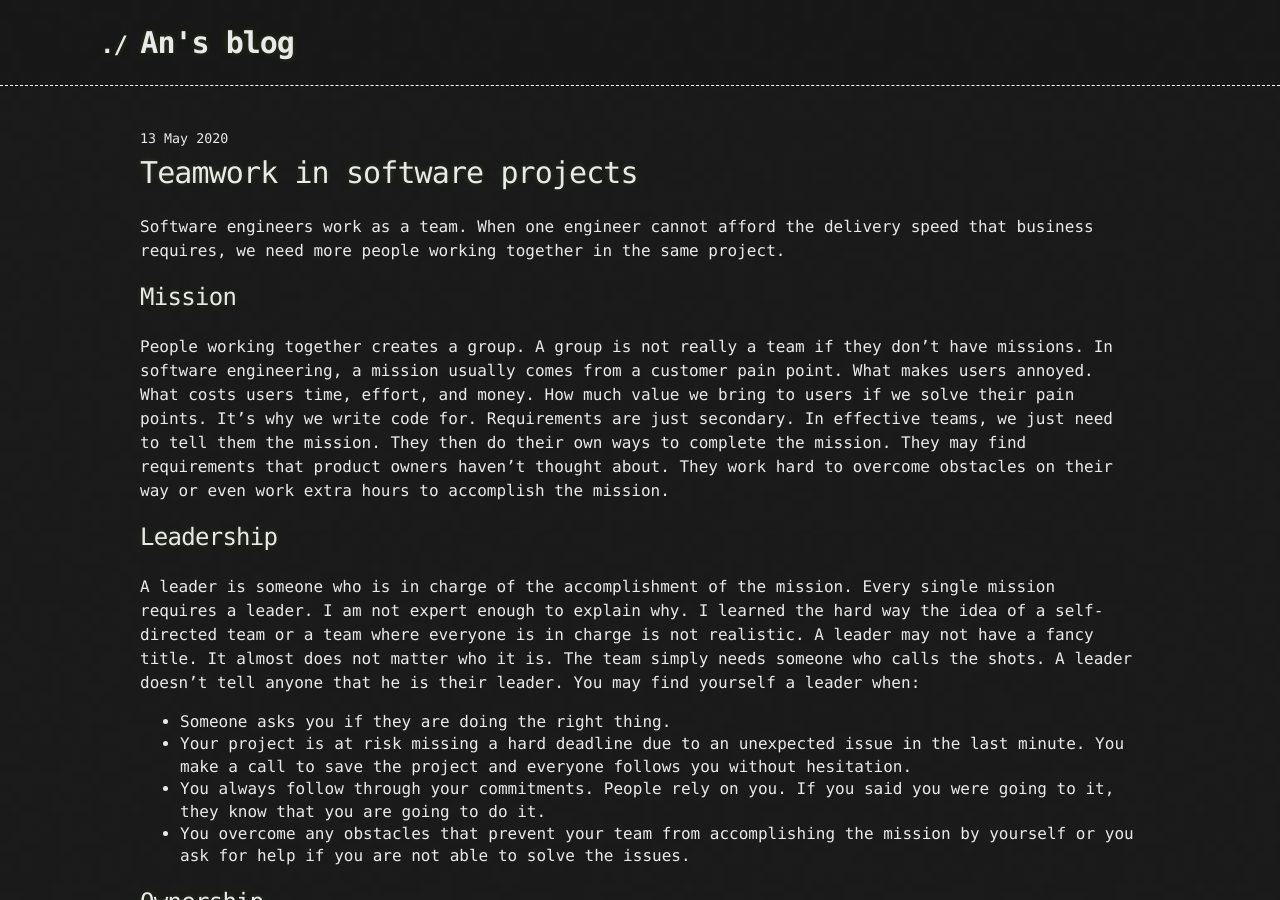
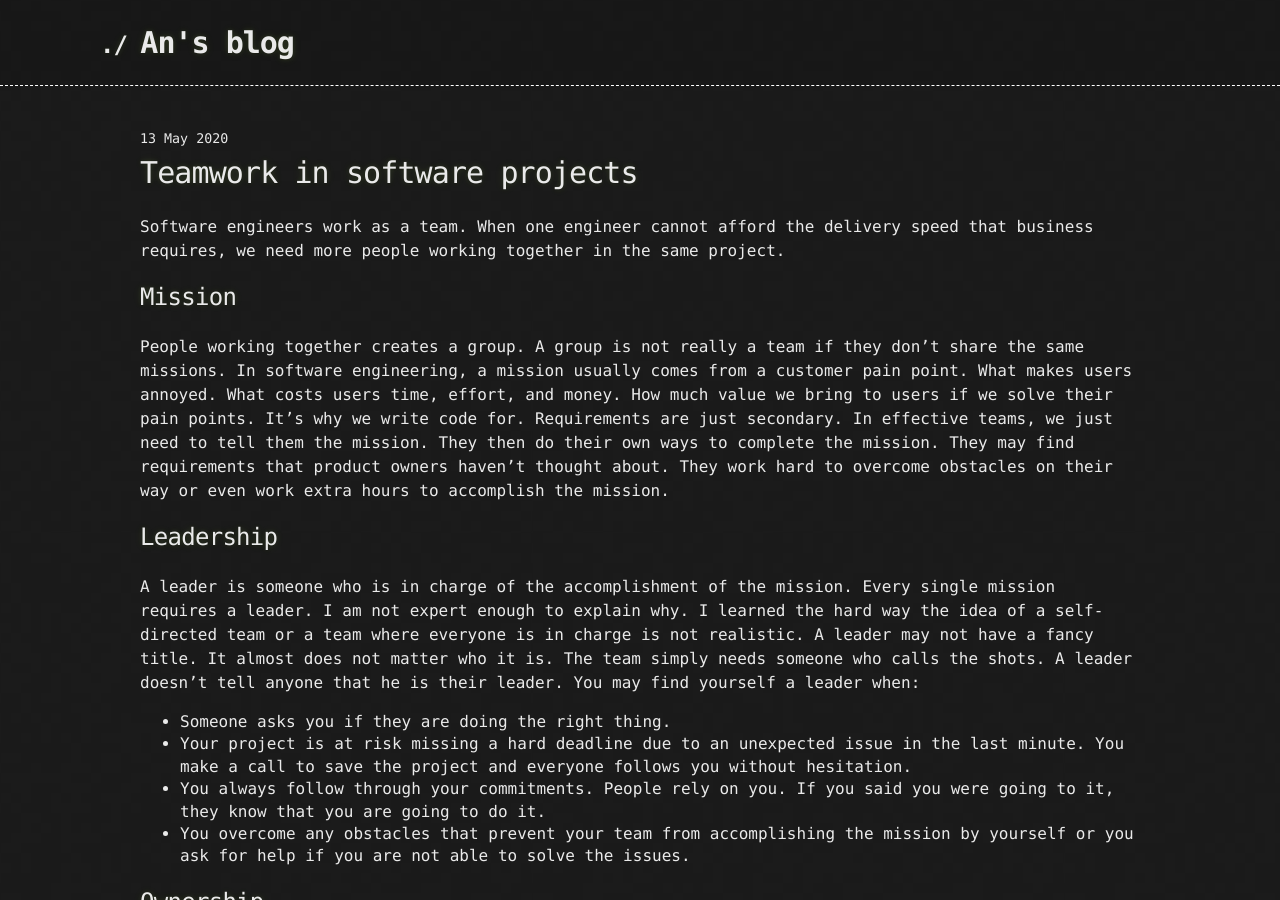
Before and after one commit to anlnt/anlnt.github.io, a Jekyll site: the page built from _posts/2020-05-13-teamwork-in-software-projects.markdown, in a window 1280 px wide and 900 px high. Built offline with Jekyll 4.4.1, drawn with Linux system fonts in a browser that asks for light colours.

Commit message:
Update 2020-05-13-teamwork-in-software-projects.markdown

```diff
--- a/_posts/2020-05-13-teamwork-in-software-projects.markdown
+++ b/_posts/2020-05-13-teamwork-in-software-projects.markdown
@@ -9,7 +9,7 @@ Software engineers work as a team. When one engineer cannot afford the delivery
 
 ## Mission
 
-People working together creates a group. A group is not really a team if they don’t have missions. In software engineering, a mission usually comes from a customer pain point. What makes users annoyed. What costs users time, effort, and money. How much value we bring to users if we solve their pain points. It’s why we write code for. Requirements are just secondary. In effective teams, we just need to tell them the mission. They then do their own ways to complete the mission. They may find requirements that product owners haven’t thought about. They work hard to overcome obstacles on their way or even work extra hours to accomplish the mission.
+People working together creates a group. A group is not really a team if they don’t share the same missions. In software engineering, a mission usually comes from a customer pain point. What makes users annoyed. What costs users time, effort, and money. How much value we bring to users if we solve their pain points. It’s why we write code for. Requirements are just secondary. In effective teams, we just need to tell them the mission. They then do their own ways to complete the mission. They may find requirements that product owners haven’t thought about. They work hard to overcome obstacles on their way or even work extra hours to accomplish the mission.
 
 ## Leadership
 
```
